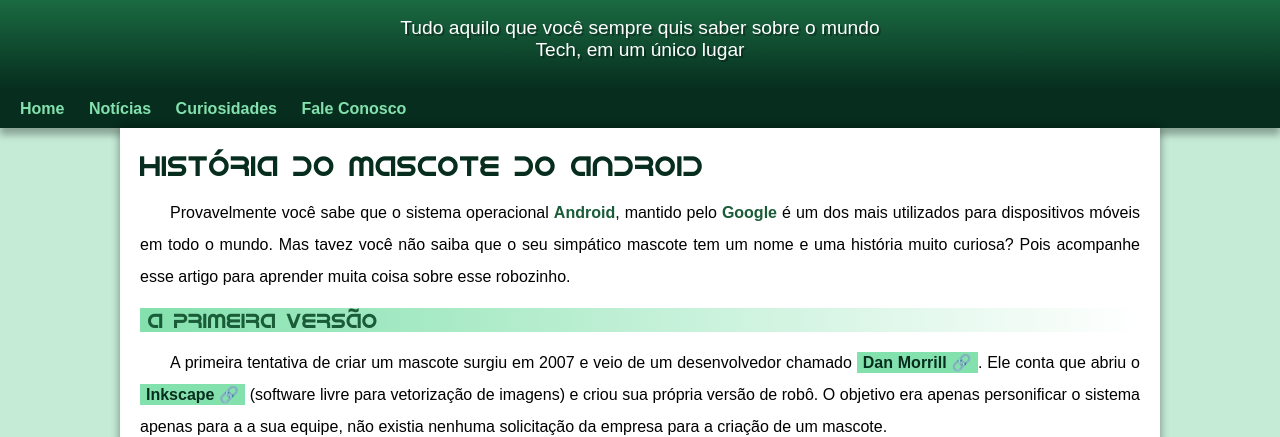
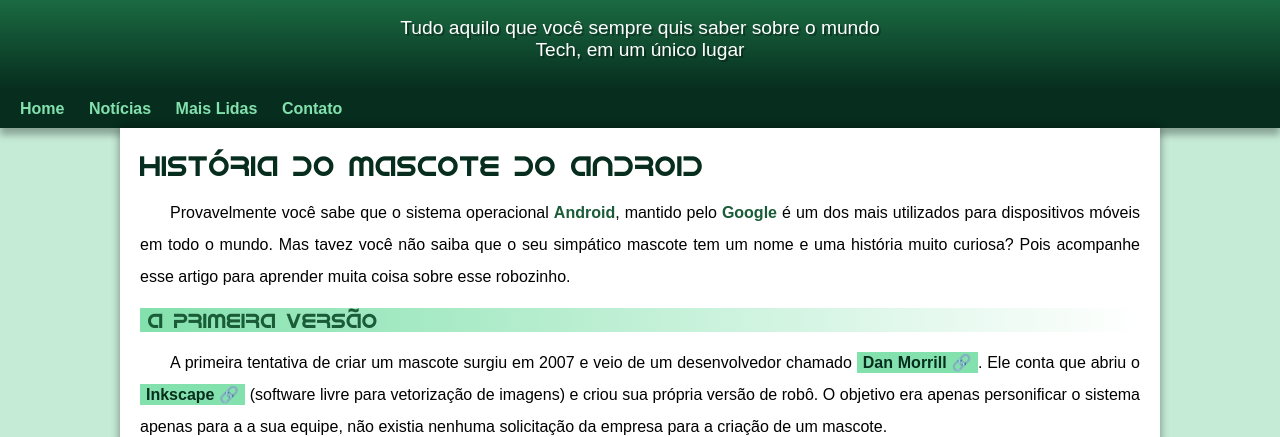
Before and after one commit to richardbrasil1/EXERCICIOS, a plain HTML site: page ex021b - projetoAndroid/index.html in a window 1280 px wide. Shown: the part 90-527 px from the top of the page. Drawn offline with Linux system fonts and the light colour scheme.

Commit message:
Update index.html

```diff
--- a/ex021b - projetoAndroid/index.html
+++ b/ex021b - projetoAndroid/index.html
@@ -17,8 +17,8 @@
     <nav>
         <a href="#">Home</a>
         <a href="#">Notícias</a>
-        <a href="#">Curiosidades</a>
-        <a href="#">Fale Conosco</a>
+        <a href="#">Mais Lidas</a>
+        <a href="#">Contato</a>
     </nav>
     <main>
         <article>
```
